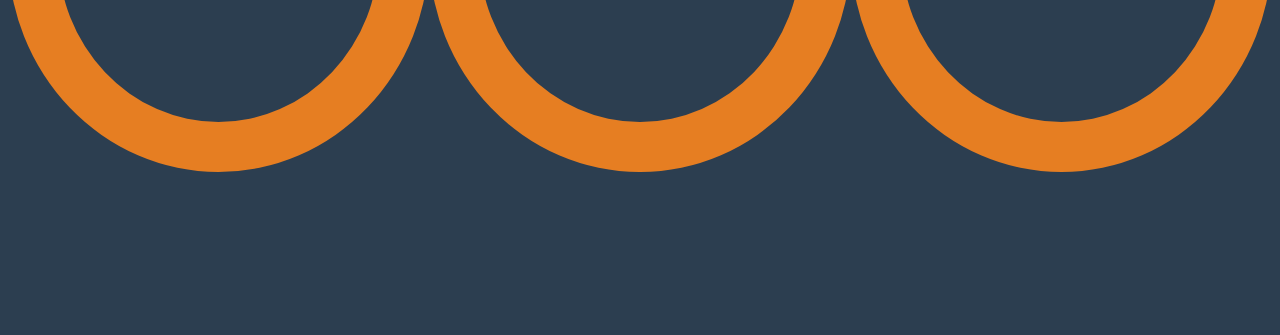
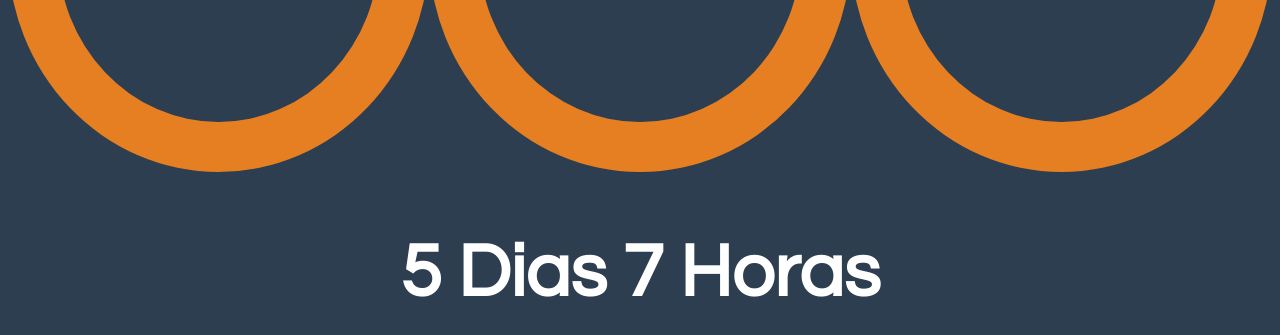
Before and after one commit to damiansire/cuanto-falta, a plain HTML site: page index.html in a window 1280 px wide. Shown: the part 505-840 px from the top of the page. Before the commit the page ends 800 px from the top, so only its background shows below. Drawn offline with Linux system fonts and the light colour scheme.

Commit message:
feat: add remaining days

```diff
--- a/index.html
+++ b/index.html
@@ -42,6 +42,9 @@
             </div>
         </div>
     </section>
+    <section>
+        <h1 class="text-center"><span id="remainingDays">x</span> Dias <span id="remainingHours">x</span> Horas </h1>
+    </section>
     <script src="./src/index.js" type="module"></script>
 
 </body>
--- a/src/lib/date.js
+++ b/src/lib/date.js
@@ -4,10 +4,12 @@ function getRemaingTime(targetDate) {
 
   const distance = countdownDate - now;
 
-  const hours = Math.floor(distance / (1000 * 60 * 60));
+  const days = Math.floor(distance / (1000 * 60 * 60 * 24));
+  const hours = Math.floor((distance % (1000 * 60 * 60 * 24)) / (1000 * 60 * 60));
   const minutes = Math.floor((distance % (1000 * 60 * 60)) / (1000 * 60));
   const seconds = Math.floor((distance % (1000 * 60)) / 1000);
-  return { hours, minutes, seconds, remainingTime: distance }
+
+  return { days, hours, minutes, seconds, remainingTime: distance }
 }
 
 export { getRemaingTime };
--- a/src/lib/dom-handler.js
+++ b/src/lib/dom-handler.js
@@ -1,7 +1,10 @@
-function updateCoutdownInScreen({ hours, minutes, seconds }) {
-  document.getElementById("countdown-hours").innerHTML = hours.toString().padStart(2, '0');
+function updateCoutdownInScreen({ days, hours, minutes, seconds }) {
+  document.getElementById("countdown-hours").innerHTML = (hours + days * 24).toString().padStart(2, '0');
   document.getElementById("countdown-minutes").innerHTML = minutes.toString().padStart(2, '0');
   document.getElementById("countdown-seconds").innerHTML = seconds.toString().padStart(2, '0');
+
+  document.getElementById("remainingDays").innerHTML = days.toString();
+  document.getElementById("remainingHours").innerHTML = hours.toString();
 }
 
 export { updateCoutdownInScreen };
```
